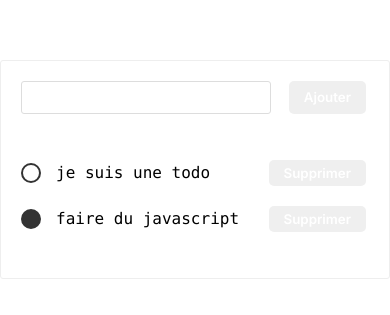
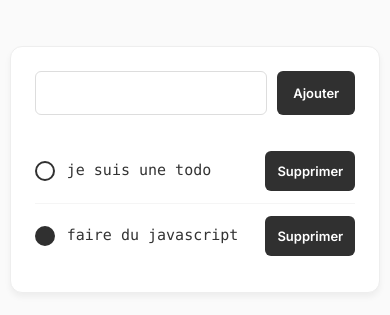
Before and after one commit to stephane-nawrat-lpltfrm/todo, a website built with Vite: page index.html in a window 390 px wide. Shown: the part 253-568 px from the top of the page. Built offline with nearby package versions, Linux system fonts and the light colour scheme.

Commit message:
style: refactor CSS for better maintainability and mobile accessibility

```diff
--- a/index.html
+++ b/index.html
@@ -3,26 +3,19 @@
   <head>
     <meta charset="UTF-8" />
     <meta name="viewport" content="width=device-width, initial-scale=1.0" />
-    <meta http-equiv=""X-UA-Compatible" content="ie=edge" />
+    <meta http-equiv="X-UA-Compatible" content="ie=edge" />
 
     <title>todo</title>
-    <link rel="stylesheet" href="/src/style.css" />
+    <script type="module" src="/src/index.js"></script>
   </head>
 
   <body>
-  <div class="container">
-
-    <form>
-      <input type="text"/>
-        <button>Ajouter</button>
-    </form>
-
-    <ul>
-
-    </ul>
-
-  </div>
-
-  <script type="module" src="/src/index.js"></script>
+    <div class="container">
+      <form>
+        <input type="text" />
+        <button class="success">Ajouter</button>
+      </form>
+      <ul></ul>
+    </div>
   </body>
 </html>
--- a/src/style.css
+++ b/src/style.css
@@ -1,11 +1,18 @@
+/* 1. Imports et Variables */
 @import url("https://fonts.googleapis.com/css2?family=Inter:wght@400;600&display=swap");
 
+:root {
+  --font-text: "Menlo", "Monaco", "Courier New", monospace;
+  --font-ui: "Inter", sans-serif;
+  --primary-color: #303030;
+  --border-color: #eee;
+  --bg-color: #fafafa;
+  --touch-target: 44px; /* Hauteur standard pour mobile */
+}
+
+/* 2. Reset et Base */
 * {
   box-sizing: border-box;
-}
-
-p {
-  margin: 0;
 }
 
 body {
@@ -14,97 +21,146 @@ body {
   display: flex;
   align-items: center;
   justify-content: center;
-  font-family: "Menlo", "Monaco", "Courier New", monospace;
+  background-color: var(--bg-color);
+  font-family: var(--font-text);
   -webkit-font-smoothing: antialiased;
+  color: #333;
 }
 
+p {
+  margin: 0;
+}
+
+/* 3. Layout Principal */
 .container {
-  width: 500px;
-  border: 1px solid #eee;
-  border-radius: 3px;
-  padding: 20px;
+  width: 95%; /* Mobile friendly */
+  max-width: 500px; /* Largeur max sur desktop */
+  background: white;
+  border: 1px solid var(--border-color);
+  border-radius: 12px;
+  padding: 24px;
   display: flex;
   flex-direction: column;
+  box-shadow: 0 4px 6px rgba(0, 0, 0, 0.05);
 }
 
+/* 4. Formulaire et Saisies */
 form {
   display: flex;
-  margin-bottom: 20px;
-}
-
-button {
-  padding: 5px 15px;
-  border: 0px;
-  border-radius: 5px;
-  cursor: pointer;
-  margin: 0 3px;
-  outline: 0;
-  color: white;
-  font-family: "Inter", sans-serif;
-  font-weight: 600;
-}
-
-button.danger {
-  background: #303030;
-}
-
-button.primary {
-  background: #303030;
-}
-
-button.success {
-  background: #303030;
+  gap: 10px; /* Espace uniforme entre input et bouton */
+  margin-bottom: 24px;
 }
 
 input {
+  height: var(--touch-target);
   padding: 8px 15px;
   outline: 0;
   border: 1px solid #ddd;
-  border-radius: 3px;
-  font-family: "Menlo", monospace;
+  border-radius: 6px;
+  font-family: var(--font-text);
+  font-size: 14px;
+  transition: border-color 0.2s;
+}
+
+input:focus {
+  border-color: var(--primary-color);
 }
 
 form input {
-  flex: 1;
-  margin-right: 15px;
+  flex: 1; /* L'input prend toute la place restante */
 }
 
+/* 5. Boutons Uniformes */
+button {
+  height: var(--touch-target);
+  padding: 0 16px;
+  border: 0;
+  border-radius: 6px;
+  cursor: pointer;
+  font-family: var(--font-ui);
+  font-weight: 600;
+  font-size: 13px;
+  color: white;
+  background: var(--primary-color);
+  display: inline-flex;
+  align-items: center;
+  justify-content: center;
+  white-space: nowrap;
+  transition:
+    opacity 0.2s,
+    transform 0.1s;
+}
+
+button:hover {
+  opacity: 0.9;
+}
+
+button:active {
+  transform: translateY(1px);
+}
+
+/* Variantes de boutons (au cas où tu veuilles changer les couleurs) */
+button.danger,
+button.primary,
+button.success {
+  background: var(--primary-color);
+}
+
+/* 6. Liste de Todos */
 ul {
   padding: 0;
+  margin: 0;
   list-style: none;
 }
 
 li {
   display: flex;
   align-items: center;
-  padding: 10px 0px;
+  gap: 12px;
+  padding: 12px 0;
+  border-bottom: 1px solid #f5f5f5;
   cursor: pointer;
 }
 
-li:hover {
-  border-radius: 5px;
+li:last-child {
+  border-bottom: none;
 }
 
-li input {
-  flex: 1;
-}
-
+/* Zone de texte du Todo */
 li p {
   flex: 1;
+  font-size: 15px;
+  line-height: 1.4;
+  word-break: break-word; /* Evite que le texte dépasse sur mobile */
 }
 
 li p.done {
   text-decoration: line-through;
+  color: #999;
 }
 
+/* Pastille d'état */
 li .todo {
   flex: 0 0 20px;
   height: 20px;
-  border-radius: 30px;
-  margin-right: 15px;
-  border: 2px solid #333;
+  border-radius: 50%;
+  border: 2px solid var(--primary-color);
+  transition: background 0.2s;
 }
 
 li .todo.done {
-  background: #333;
+  background: var(--primary-color);
 }
+
+/* Boutons d'action dans la liste (un peu plus compacts mais même hauteur) */
+li button {
+  height: 40px; /* Légèrement réduit pour la liste mais reste accessible */
+  padding: 0 12px;
+  font-size: 13px;
+}
+
+/* 7. Mode Edition (Input spécifique) */
+li input {
+  flex: 1;
+  height: 36px;
+}
```
